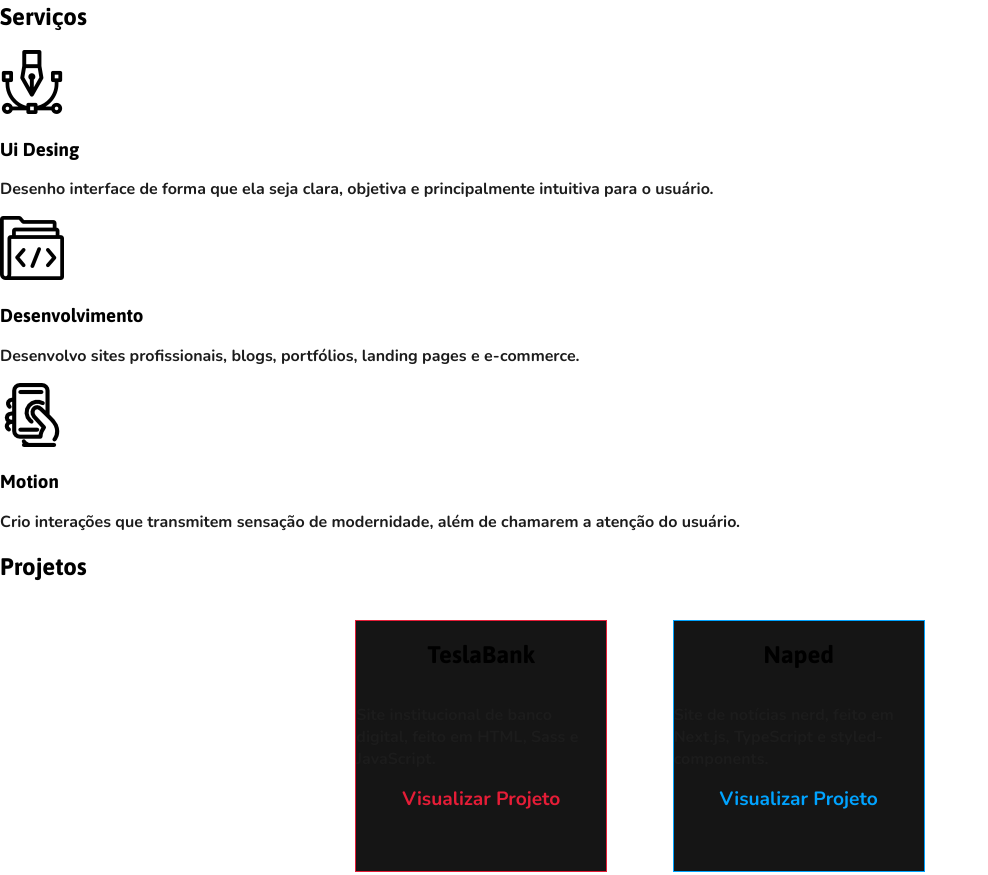
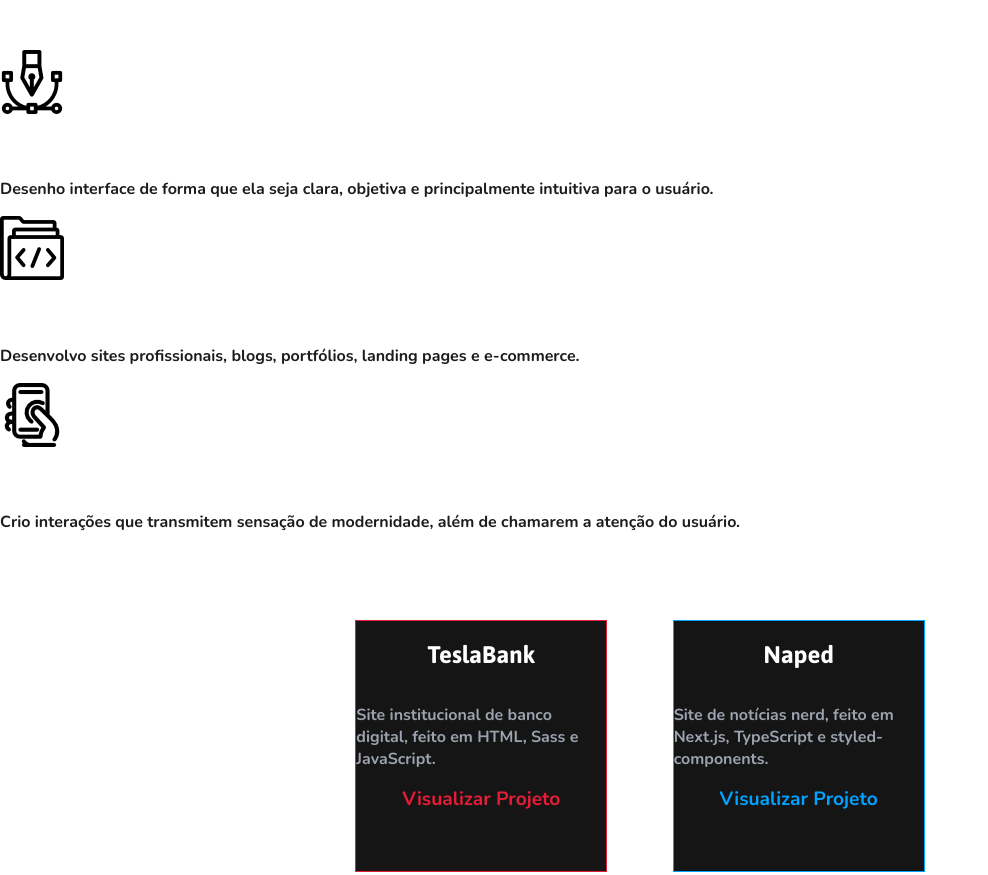
Before and after one commit to Rick-05/siteTap2, a plain HTML site: page SiteTap2/index.html in a window 1280 px wide. Shown: the part 891-1766 px from the top of the page, without its empty margins (0-988 px from the left). Drawn offline with nearby package versions, Linux system fonts and the light colour scheme.

Commit message:
Update style.css

```diff
--- a/SiteTap2/css/style.css
+++ b/SiteTap2/css/style.css
@@ -7,7 +7,7 @@ body{
 
 h1, h2, h3 {
     font-family: Asap, sans-serif;
-    color: #000000;
+    color: #FFFFFF;
 }
 
 .botao {
@@ -143,6 +143,10 @@ header p {
     background-color: #151515;
 }
 
+#container > div > p {
+    color: #9ca3af;
+}
+
 .projetos-content{
     width: 250px;
     height: 250px;
```
